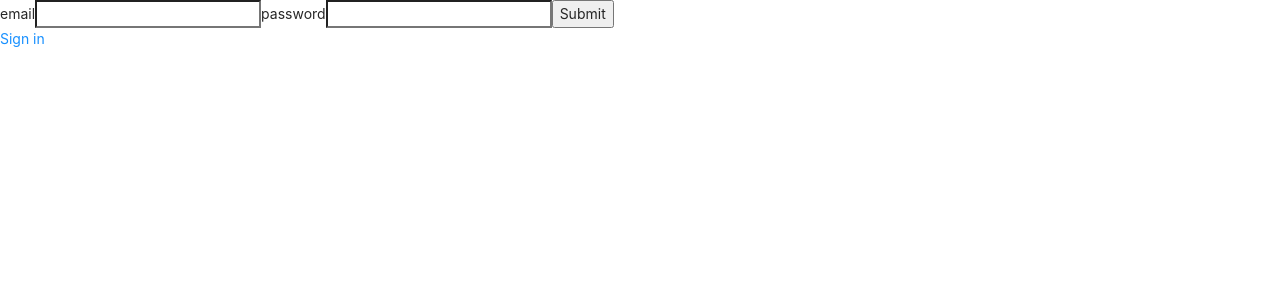
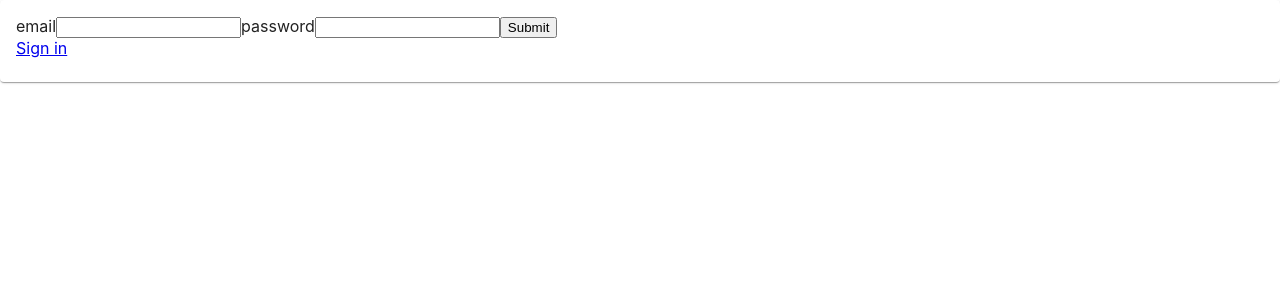
Before and after one commit to ReactOrganization/client_1_auth, a React (Create React App) app: page / in a window 1280 px wide. Shown: the top 300 px of the page. Built offline with nearby package versions, Linux system fonts and the light colour scheme.

Commit message:
Make Signup/Signin inputs required

```diff
--- a/src/components/Signin.js
+++ b/src/components/Signin.js
@@ -52,6 +52,7 @@ function Signin() {
 					type='text'
 					onChange={formik.handleChange}
 					value={formik.values.email}
+					required
 				/>
 
 				<label>password</label>
@@ -60,8 +61,8 @@ function Signin() {
 					name='password'
 					type='password'
 					onChange={formik.handleChange}
-					value={formik.values.password
-					}
+					value={formik.values.password	}
+					required
 				/>
 				<button type='submit'>Submit</button>
 
--- a/src/components/Signup.js
+++ b/src/components/Signup.js
@@ -2,7 +2,7 @@ import React, { useState } from 'react';
 import { useFormik } from 'formik'
 import axios from 'axios'
 import { Link } from "react-router-dom";
-import 'antd/dist/antd.css';
+import { Card, CardContent } from '@material-ui/core/'
 import { Alert, AlertTitle } from '@material-ui/lab'
 
 function Signup() {
@@ -25,7 +25,8 @@ function Signup() {
 	})
 
 	return (
-		<>
+		<Card>
+			<CardContent>
 				{alert &&
 					<Alert
 						severity="error"
@@ -42,6 +43,7 @@ function Signup() {
 						type='text'
 						onChange={formik.handleChange}
 						value={formik.values.email}
+						required
 					/>
 
 					<label>password</label>
@@ -50,8 +52,8 @@ function Signup() {
 						name='password'
 						type='password'
 						onChange={formik.handleChange}
-					value={formik.values.password
-					}
+						value={formik.values.password}
+						required
 					/>
 					<button type='submit'>Submit</button>
 
@@ -59,7 +61,8 @@ function Signup() {
 				<div>
 					<Link to="/signin">Sign in</Link>
 				</div>
-		</>
+			</CardContent>
+		</Card>
 	);
 }
 
```
Lines whose indentation alone changed are shown as unchanged.
